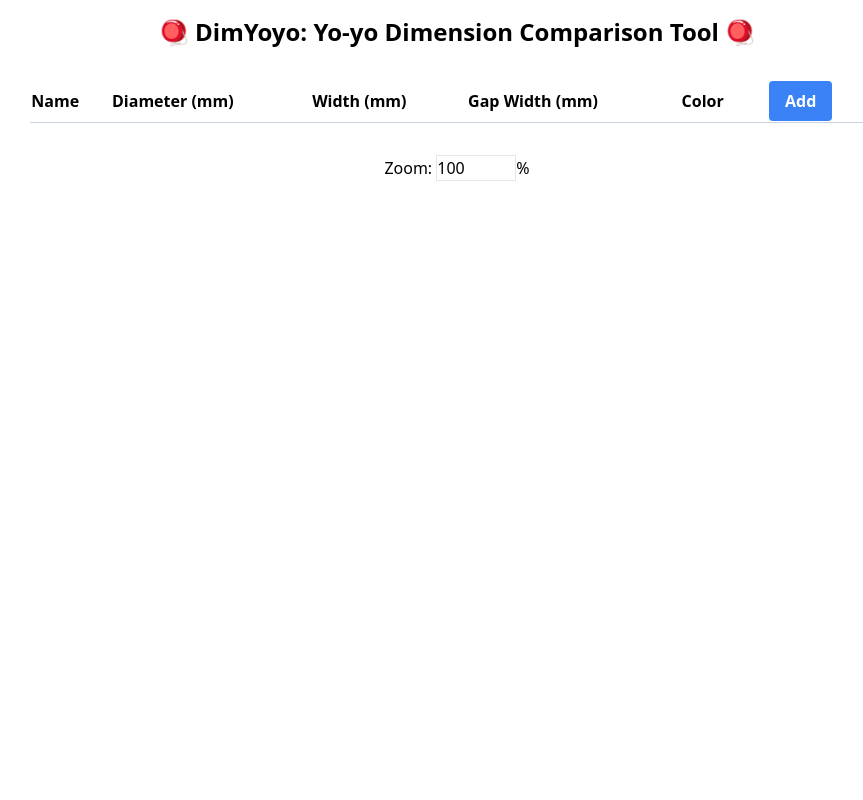
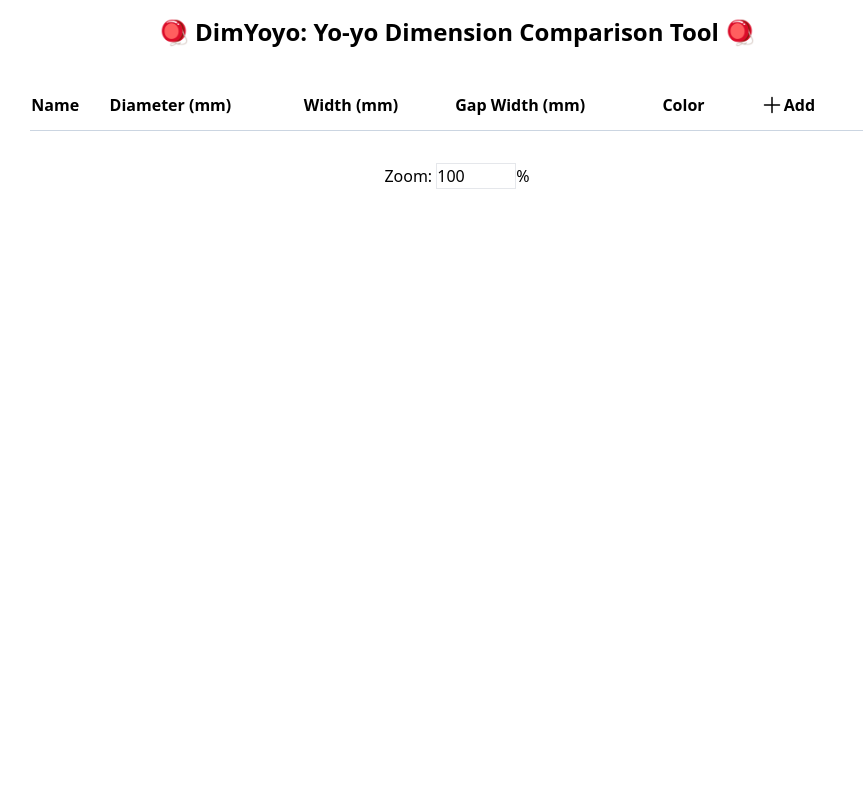
Before and after one commit to aliciaaevans/dimyoyo, a React (Vite) app: page / in a window 1280 px wide. Shown: the top 800 px of the page, without its empty margins (183-1046 px from the left). Built offline with nearby package versions, Linux system fonts and the light colour scheme.

Commit message:
resposive buttons

```diff
--- a/package.json
+++ b/package.json
@@ -15,6 +15,7 @@
   },
   "dependencies": {
     "@headlessui/react": "^2.1.2",
+    "@heroicons/react": "^2.1.5",
     "react": "^18.3.1",
     "react-colorful": "^5.6.1",
     "react-dom": "^18.3.1",
--- a/src/components/FormFields.tsx
+++ b/src/components/FormFields.tsx
@@ -6,8 +6,28 @@ import { HexColorPicker } from 'react-colorful';
 
 export const StyledButton = ({ children, className, ...buttonProps }: ComponentPropsWithoutRef<'button'>) => {
   return (
-    <Button className={`bg-blue-500 hover:bg-blue-700 text-white font-bold py-2 px-4 rounded ${className}`} {...buttonProps}>
+    <Button className={`bg-blue-500 hover:bg-blue-700 text-white font-bold py-2 px-4 rounded ${className || ''}`} {...buttonProps}>
       {children}
+    </Button>
+  );
+};
+
+interface StyledIconButtonProps extends ComponentPropsWithoutRef<'button'> {
+  label: string;
+  color: 'blue' | 'red';
+}
+export const StyledIconButton = ({ label, color, children, className, ...buttonProps }: StyledIconButtonProps) => {
+  return (
+    <Button
+      aria-label={label}
+      title={label}
+      className={`bg-transparent md:my-1 md:px-3 md:py-2 md:bg-${color}-300 hover:bg-${color}-200 text-${color}-500 hover:outline ml-4 font-bold rounded inline-flex items-center ${
+        className || ''
+      }`}
+      {...buttonProps}
+    >
+      {children}
+      <span className="hidden md:inline">{label}</span>
     </Button>
   );
 };
--- a/src/components/YoyoTable.tsx
+++ b/src/components/YoyoTable.tsx
@@ -1,7 +1,8 @@
 import { useState } from 'react';
+import { TrashIcon, PencilIcon, PlusIcon } from '@heroicons/react/24/outline';
 import { Yoyo, YoyoAction, YoyoActionType } from '../types/Yoyo';
 import EditForm from './EditForm';
-import { StyledButton } from './FormFields';
+import { StyledIconButton } from './FormFields';
 
 interface SelectionProps {
   dispatch: (action: YoyoAction) => void;
@@ -23,16 +24,17 @@ const YoyoTable = ({ dispatch, yoyos }: SelectionProps) => {
             <th>Gap Width (mm)</th>
             <th>Color</th>
             <th>
-              <StyledButton
-                className="ml-4"
+              <StyledIconButton
                 data-autofocus
+                label="Add"
+                color="blue"
                 onClick={() => {
                   setEditing(undefined);
                   setOpen(true);
                 }}
               >
-                Add
-              </StyledButton>
+                <PlusIcon width={24} height={24} />
+              </StyledIconButton>
             </th>
           </tr>
         </thead>
@@ -48,23 +50,25 @@ const YoyoTable = ({ dispatch, yoyos }: SelectionProps) => {
                   <div style={{ backgroundColor: yoyo.color }}>&nbsp;</div>
                 </td>
                 <td>
-                  <StyledButton
-                    className="ml-4"
+                  <StyledIconButton
+                    label="Edit"
+                    color="blue"
                     onClick={() => {
                       setEditing(yoyo);
                       setOpen(true);
                     }}
                   >
-                    Edit
-                  </StyledButton>
-                  <StyledButton
-                    className="bg-red-500 hover:bg-red-700 ml-4"
+                    <PencilIcon width={24} height={24} />
+                  </StyledIconButton>
+                  <StyledIconButton
+                    label="Delete"
+                    color="red"
                     onClick={() => {
                       dispatch({ type: YoyoActionType.DELETE, yoyo: yoyo });
                     }}
                   >
-                    Delete
-                  </StyledButton>
+                    <TrashIcon className="text-red-700" width={24} height={24} />
+                  </StyledIconButton>
                 </td>
               </tr>
             ))}
```
Also changed, not shown: 1 other file (tests, documents, lock files or other folders).
